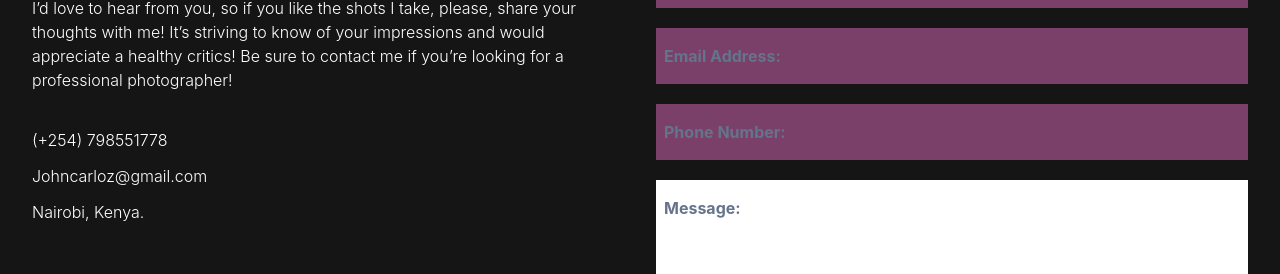
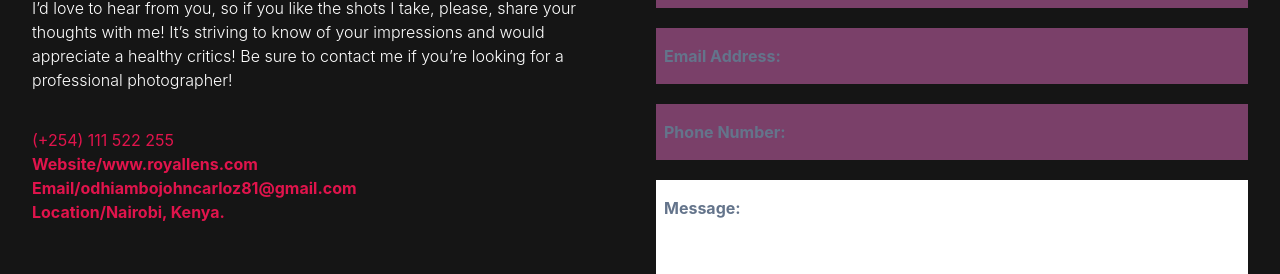
Before and after one commit to gregorymark254/carloz, a React (Create React App) app: page / in a window 1280 px wide. Shown: the part 2640-2914 px from the top of the page. Built offline with nearby package versions, Linux system fonts and the light colour scheme.

Commit message:
Update Contact.js

```diff
--- a/src/components/Contact.js
+++ b/src/components/Contact.js
@@ -15,9 +15,12 @@ const Contact = () => {
                     </p>
                     <br />
 
-                    <p>(+254) 798551778</p>
-                    <p>Johncarloz@gmail.com</p>
-                    <p>Nairobi, Kenya.</p>
+                    <div className="text-[#E0144C]">
+                        <h4>(+254) 111 522 255</h4>
+                        <a href="/carloz"><b>Website/www.royallens.com</b></a>
+                        <h4><a href="/"><b>Email/odhiambojohncarloz81@gmail.com</b></a></h4>
+                        <h4><b>Location/Nairobi, Kenya.</b></h4>
+                    </div>
                 </div>
                 <div className="w-full p-4">
                 <form>
```
